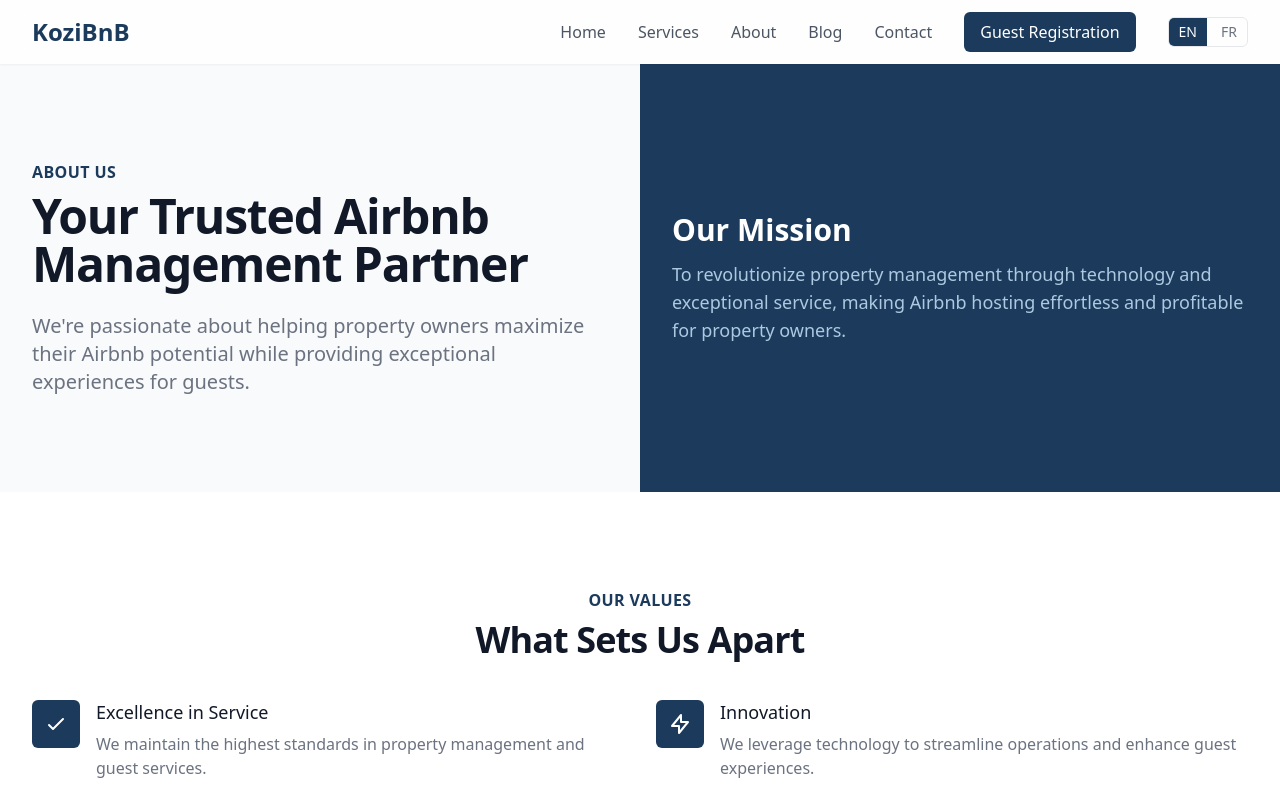
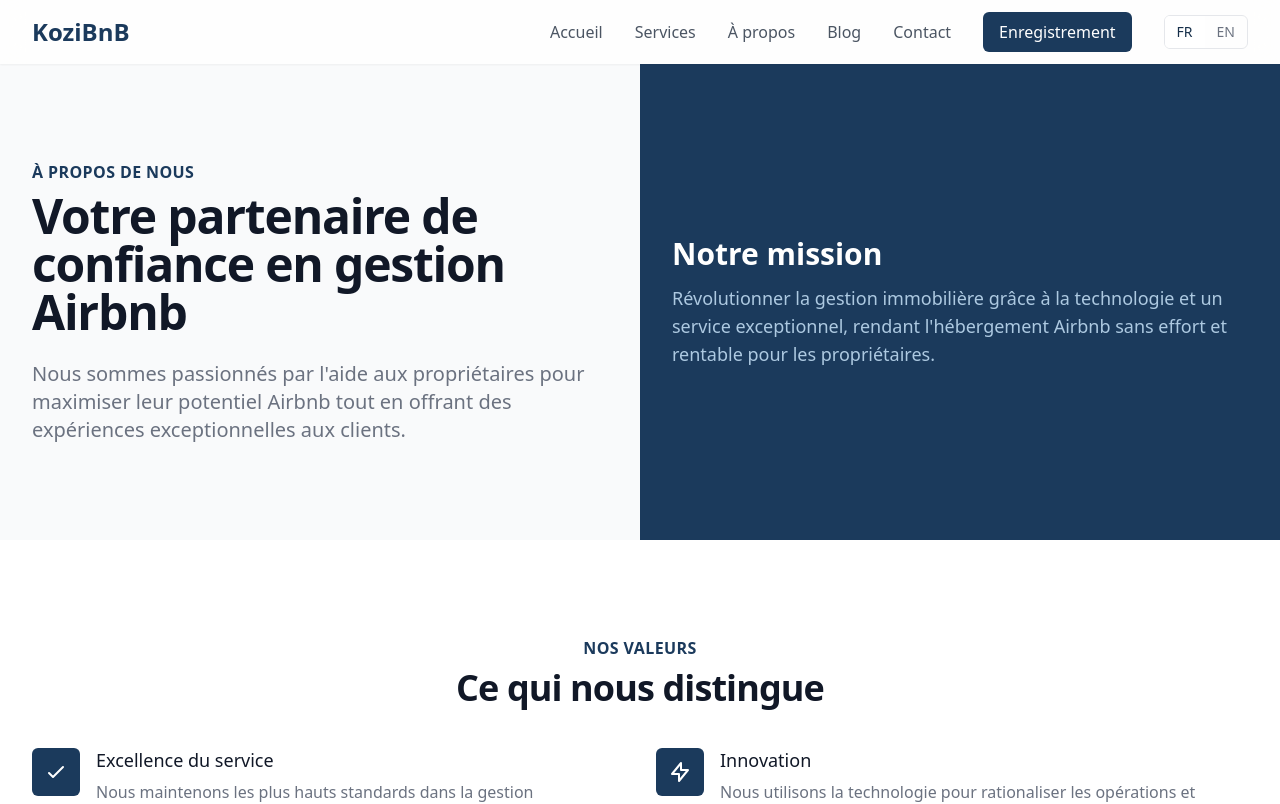
Before and after one commit to Mohamed-Said10/airbnb-concierge, a Next.js app: page /about in a window 1280 px wide. Shown: the top 804 px of the page. Built offline with nearby package versions, Linux system fonts and the light colour scheme.

Commit message:
language-toggle

```diff
--- a/src/app/admin/layout.tsx
+++ b/src/app/admin/layout.tsx
@@ -1,12 +1,18 @@
+'use client';
+
 import Link from 'next/link';
-
-const navItems = [
-  { href: '/admin', label: 'Dashboard' },
-  { href: '/admin/registrations', label: 'Registrations' },
-  { href: '/admin/leads', label: 'Leads' },
-];
+import LanguageToggle from '@/components/LanguageToggle';
+import { useLanguage } from '@/context/LanguageContext';
 
 export default function AdminLayout({ children }: { children: React.ReactNode }) {
+  const { language } = useLanguage();
+  const french = language === 'fr';
+  const navItems = [
+    { href: '/admin', label: french ? 'Tableau de bord' : 'Dashboard' },
+    { href: '/admin/registrations', label: 'Registrations' },
+    { href: '/admin/leads', label: french ? 'Prospects' : 'Leads' },
+  ];
+
   return (
     <div className="fixed inset-0 z-50 bg-gray-100 flex overflow-hidden">
       {/* Sidebar */}
@@ -26,12 +32,15 @@
             </Link>
           ))}
         </nav>
-        <div className="px-3 py-4 border-t border-primary-700">
+        <div className="px-3 py-4 border-t border-primary-700 space-y-3">
+          <div className="px-3">
+            <LanguageToggle variant="sidebar" />
+          </div>
           <a
             href="/api/admin/logout"
             className="flex items-center px-3 py-2 rounded-lg text-sm font-medium text-primary-300 hover:text-white hover:bg-primary-700 transition-colors"
           >
-            Sign out
+            {french ? 'Déconnexion' : 'Sign out'}
           </a>
         </div>
       </aside>
--- a/src/app/api/guest-identity/route.ts
+++ b/src/app/api/guest-identity/route.ts
@@ -151,12 +151,14 @@
           first_name: t.firstName,
           last_name: t.lastName,
           date_of_birth: t.dateOfBirth,
-          place_of_birth: t.placeOfBirth || null,
+          // Empty strings keep compatibility with databases that still have
+          // legacy NOT NULL constraints on fields removed from the form.
+          place_of_birth: t.placeOfBirth || '',
           nationality: t.nationality,
           id_type: t.idType,
           id_number: t.idNumber,
           id_expiry_date: t.idExpiryDate || null,
-          address: t.address || null,
+          address: t.address || '',
           id_front_photo_url: frontUrl.publicUrl,
           id_back_photo_url: backPhotoUrl,
         };
--- a/src/app/dashboard/layout.tsx
+++ b/src/app/dashboard/layout.tsx
@@ -1,19 +1,25 @@
+'use client';
+
 import Link from 'next/link';
 import LogoutButton from './LogoutButton';
-
-const navItems = [
-  { href: '/dashboard', label: 'Overview' },
-  { href: '/dashboard/properties', label: 'Properties' },
-  { href: '/dashboard/registrations', label: 'Registrations' },
-];
+import LanguageToggle from '@/components/LanguageToggle';
+import { useLanguage } from '@/context/LanguageContext';
 
 export default function DashboardLayout({ children }: { children: React.ReactNode }) {
+  const { language } = useLanguage();
+  const french = language === 'fr';
+  const navItems = [
+    { href: '/dashboard', label: french ? "Vue d'ensemble" : 'Overview' },
+    { href: '/dashboard/properties', label: french ? 'Propriétés' : 'Properties' },
+    { href: '/dashboard/registrations', label: 'Registrations' },
+  ];
+
   return (
     <div className="fixed inset-0 z-50 bg-gray-100 flex overflow-hidden">
       <aside className="w-56 bg-primary-600 text-white flex flex-col flex-shrink-0">
         <div className="px-6 py-5 border-b border-primary-700">
           <Link href="/" className="text-lg font-extrabold tracking-tight hover:opacity-80">KoziBnB</Link>
-          <p className="text-xs text-primary-300 mt-0.5">Host Dashboard</p>
+          <p className="text-xs text-primary-300 mt-0.5">{french ? 'Espace propriétaire' : 'Host Dashboard'}</p>
         </div>
         <nav className="flex-1 px-3 py-4 space-y-1">
           {navItems.map((item) => (
@@ -24,9 +30,12 @@
           ))}
         </nav>
         <div className="px-3 py-4 border-t border-primary-700 space-y-1">
+          <div className="px-3 pb-3">
+            <LanguageToggle variant="sidebar" />
+          </div>
           <Link href="/dashboard/settings"
             className="flex items-center px-3 py-2 rounded-lg text-sm font-medium text-primary-300 hover:text-white hover:bg-primary-700 transition-colors">
-            Settings
+            {french ? 'Paramètres' : 'Settings'}
           </Link>
           <LogoutButton />
         </div>
--- a/src/app/layout.tsx
+++ b/src/app/layout.tsx
@@ -16,7 +16,7 @@
   children: React.ReactNode;
 }>) {
   return (
-    <html lang="en" suppressHydrationWarning>
+    <html lang="fr" suppressHydrationWarning>
       <body className="font-sans min-h-screen flex flex-col">
         <Providers>
           <Header />
--- /dev/null
+++ b/src/components/LanguageToggle.tsx
@@ -0,0 +1,39 @@
+'use client';
+
+import { useLanguage } from '@/context/LanguageContext';
+
+export default function LanguageToggle({
+  variant = 'light',
+  className = '',
+}: {
+  variant?: 'light' | 'sidebar';
+  className?: string;
+}) {
+  const { language, setLanguage } = useLanguage();
+  const inactiveClass = variant === 'sidebar'
+    ? 'text-primary-200 hover:bg-primary-700 hover:text-white'
+    : 'text-gray-500 hover:text-primary-600';
+
+  return (
+    <div
+      className={`print-hidden inline-flex items-center overflow-hidden rounded-md border text-sm font-medium ${
+        variant === 'sidebar' ? 'border-primary-400' : 'border-gray-200'
+      } ${className}`}
+      aria-label="Language"
+    >
+      {(['fr', 'en'] as const).map((lang) => (
+        <button
+          key={lang}
+          type="button"
+          onClick={() => setLanguage(lang)}
+          aria-pressed={language === lang}
+          className={`px-3 py-1.5 transition-colors ${
+            language === lang ? 'bg-white text-primary-700' : inactiveClass
+          }`}
+        >
+          {lang.toUpperCase()}
+        </button>
+      ))}
+    </div>
+  );
+}
--- a/src/components/layout/Header.tsx
+++ b/src/components/layout/Header.tsx
@@ -3,10 +3,11 @@
 import Link from 'next/link';
 import { useState } from 'react';
 import { useLanguage } from '@/context/LanguageContext';
+import LanguageToggle from '@/components/LanguageToggle';
 
 const Header = () => {
   const [isMenuOpen, setIsMenuOpen] = useState(false);
-  const { language, setLanguage, t } = useLanguage();
+  const { t } = useLanguage();
 
   const navigation = [
     { name: t.nav.home, href: '/' },
@@ -43,29 +44,7 @@
               {t.nav.guestIdentity}
             </Link>
 
-            {/* Language Switcher */}
-            <div className="flex items-center space-x-1 border border-gray-200 rounded-md overflow-hidden text-sm font-medium">
-              <button
-                onClick={() => setLanguage('en')}
-                className={`px-2.5 py-1 transition-colors ${
-                  language === 'en'
-                    ? 'bg-primary-600 text-white'
-                    : 'text-gray-500 hover:text-primary-600'
-                }`}
-              >
-                EN
-              </button>
-              <button
-                onClick={() => setLanguage('fr')}
-                className={`px-2.5 py-1 transition-colors ${
-                  language === 'fr'
-                    ? 'bg-primary-600 text-white'
-                    : 'text-gray-500 hover:text-primary-600'
-                }`}
-              >
-                FR
-              </button>
-            </div>
+            <LanguageToggle />
           </div>
 
           {/* Mobile menu button */}
@@ -114,29 +93,7 @@
                 {t.nav.guestIdentity}
               </Link>
 
-              {/* Mobile Language Switcher */}
-              <div className="flex items-center space-x-1 px-3 py-2">
-                <button
-                  onClick={() => setLanguage('en')}
-                  className={`px-3 py-1 rounded text-sm font-medium transition-colors ${
-                    language === 'en'
-                      ? 'bg-primary-600 text-white'
-                      : 'text-gray-500 hover:text-primary-600'
-                  }`}
-                >
-                  EN
-                </button>
-                <button
-                  onClick={() => setLanguage('fr')}
-                  className={`px-3 py-1 rounded text-sm font-medium transition-colors ${
-                    language === 'fr'
-                      ? 'bg-primary-600 text-white'
-                      : 'text-gray-500 hover:text-primary-600'
-                  }`}
-                >
-                  FR
-                </button>
-              </div>
+              <div className="px-3 py-2"><LanguageToggle /></div>
             </div>
           </div>
         )}
--- a/src/context/LanguageContext.tsx
+++ b/src/context/LanguageContext.tsx
@@ -14,16 +14,22 @@
 const LanguageContext = createContext<LanguageContextType | null>(null);
 
 export function LanguageProvider({ children }: { children: ReactNode }) {
-  const [language, setLanguageState] = useState<Language>('en');
+  const [language, setLanguageState] = useState<Language>('fr');
 
   useEffect(() => {
     const stored = localStorage.getItem('lang') as Language | null;
-    if (stored === 'en' || stored === 'fr') setLanguageState(stored);
+    if (stored === 'en' || stored === 'fr') {
+      setLanguageState(stored);
+      document.documentElement.lang = stored;
+    } else {
+      document.documentElement.lang = 'fr';
+    }
   }, []);
 
   const setLanguage = (lang: Language) => {
     setLanguageState(lang);
     localStorage.setItem('lang', lang);
+    document.documentElement.lang = lang;
   };
 
   return (
```
Also changed, not shown: 1 other file (tests, documents, lock files or other folders).
